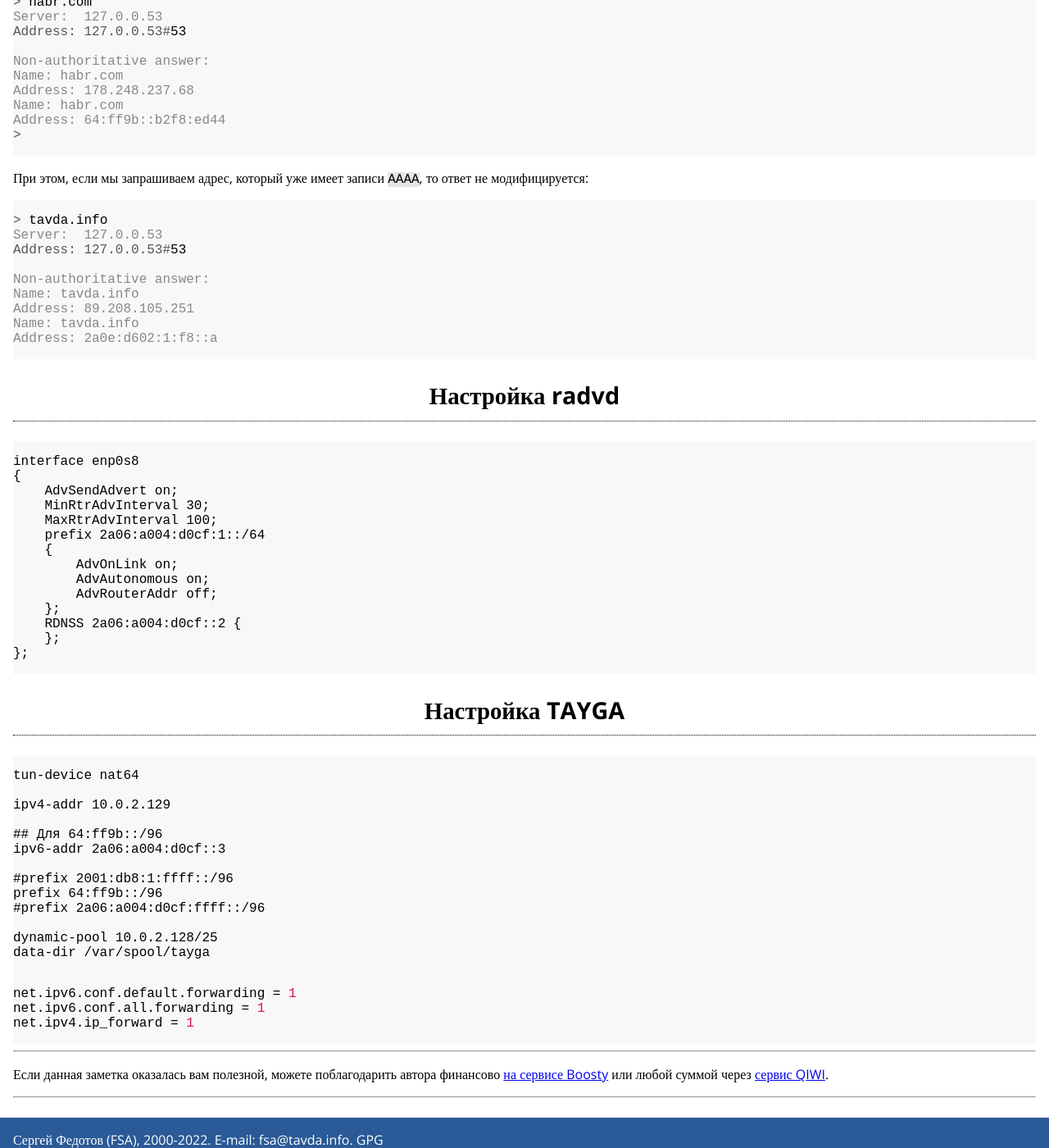
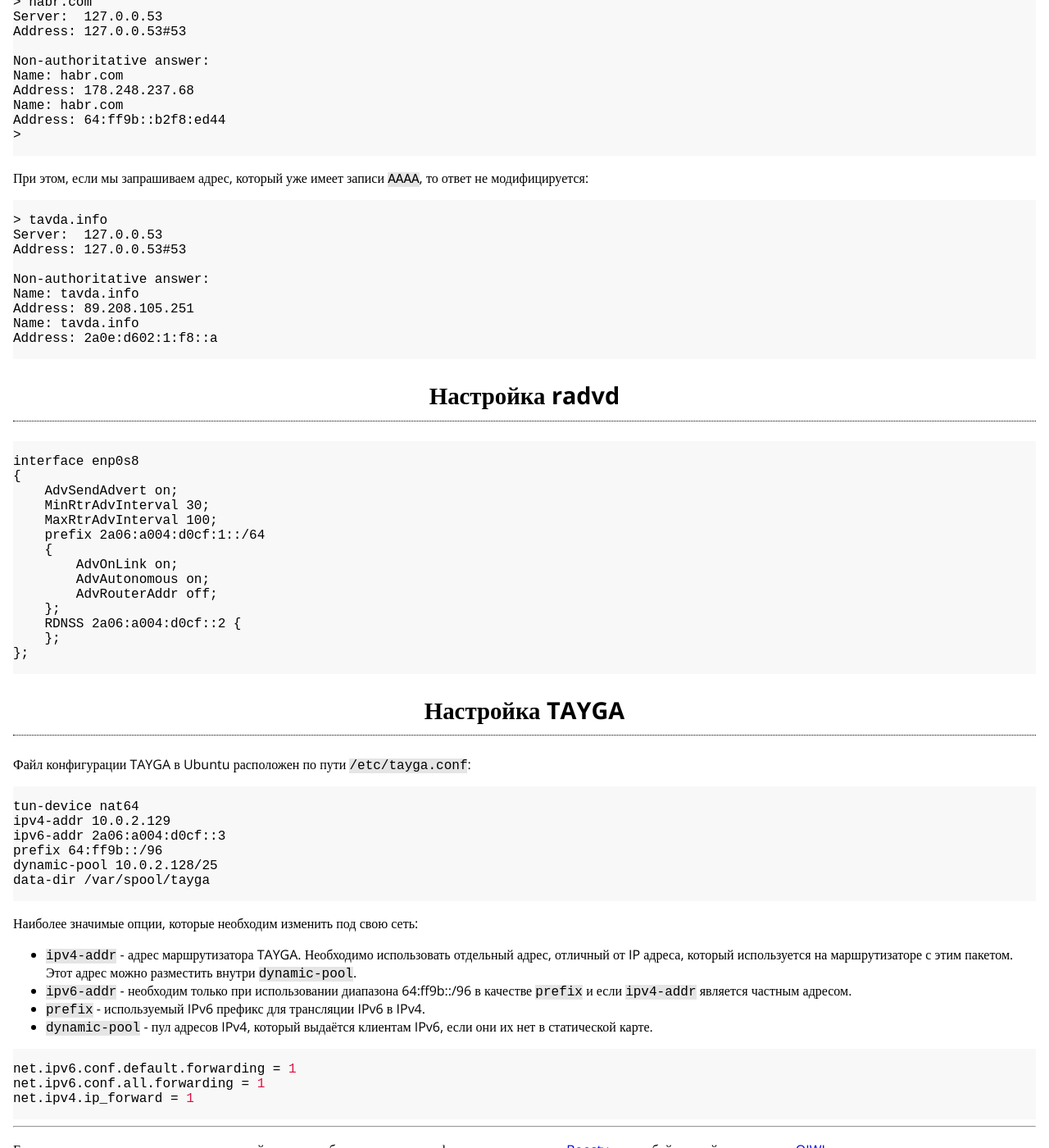
Before and after one commit to fsa/site, a Jekyll site: the page built from _posts/2022-12-01-nat64-dns64.md, in a window 1280 px wide and 1400 px high, scrolled down 1583 px. Shown: the whole window at 82% size. Built offline with Jekyll 4.4.1, drawn with Linux system fonts in a browser that asks for light colours; some of the changed text lies outside the part shown.

Commit message:
NAT64: доработан раздел по настройке TAYGA

````diff
--- a/_posts/2022-12-01-nat64-dns64.md
+++ b/_posts/2022-12-01-nat64-dns64.md
@@ -51,7 +51,7 @@ options {
 
 Перезапускаем службу `named`. Теперь ответ от DNS сервера должен запись `AAAA`, которая указывает на адрес из выбранного диапазона. Проверим любой адрес, который не имеет записей `AAAA` в DNS, например, `habr.com`:
 
-```console
+```text
 # nslookup
 > habr.com
 Server:  127.0.0.53
@@ -67,7 +67,7 @@ Address: 64:ff9b::b2f8:ed44
 
 При этом, если мы запрашиваем адрес, который уже имеет записи `AAAA`, то ответ не модифицируется:
 
-```console
+```text
 > tavda.info
 Server:  127.0.0.53
 Address: 127.0.0.53#53
@@ -80,6 +80,8 @@ Address: 2a0e:d602:1:f8::a
 ```
 
 ## Настройка radvd
+
+
 
 ```text
 interface enp0s8
@@ -100,21 +102,23 @@ interface enp0s8
 
 ## Настройка TAYGA
 
+Файл конфигурации TAYGA в Ubuntu расположен по пути `/etc/tayga.conf`:
+
 ```text
 tun-device nat64
-
 ipv4-addr 10.0.2.129
-
-## Для 64:ff9b::/96
 ipv6-addr 2a06:a004:d0cf::3
-
-#prefix 2001:db8:1:ffff::/96
 prefix 64:ff9b::/96
-#prefix 2a06:a004:d0cf:ffff::/96
-
 dynamic-pool 10.0.2.128/25
 data-dir /var/spool/tayga
 ```
+
+Наиболее значимые опции, которые необходим изменить под свою сеть:
+
+- `ipv4-addr` - адрес маршрутизатора TAYGA. Необходимо использовать отдельный адрес, отличный от IP адреса, который используется на маршрутизаторе с этим пакетом. Этот адрес можно разместить внутри `dynamic-pool`.
+- `ipv6-addr` - необходим только при использовании диапазона 64:ff9b::/96 в качестве `prefix` и если `ipv4-addr` является частным адресом.
+- `prefix` - используемый IPv6 префикс для трансляции IPv6 в IPv4.
+- `dynamic-pool` - пул адресов IPv4, который выдаётся клиентам IPv6, если они их нет в статической карте.
 
 
 ```ini
````
